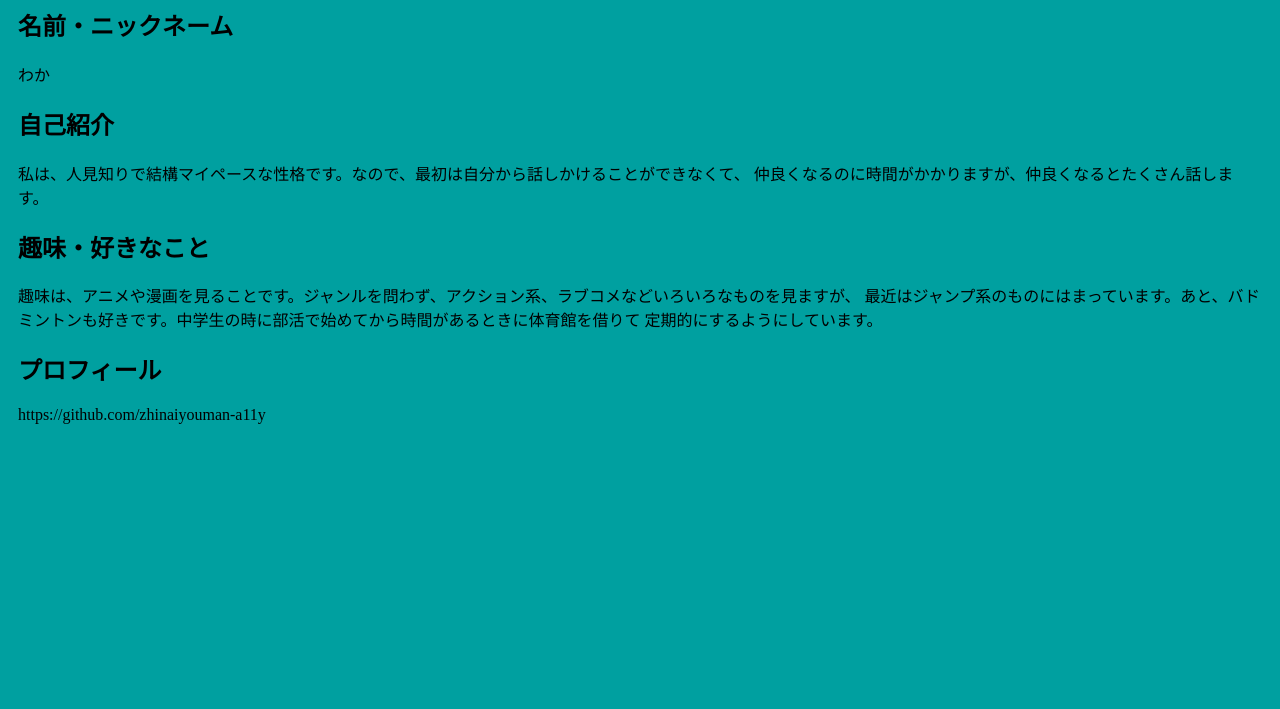
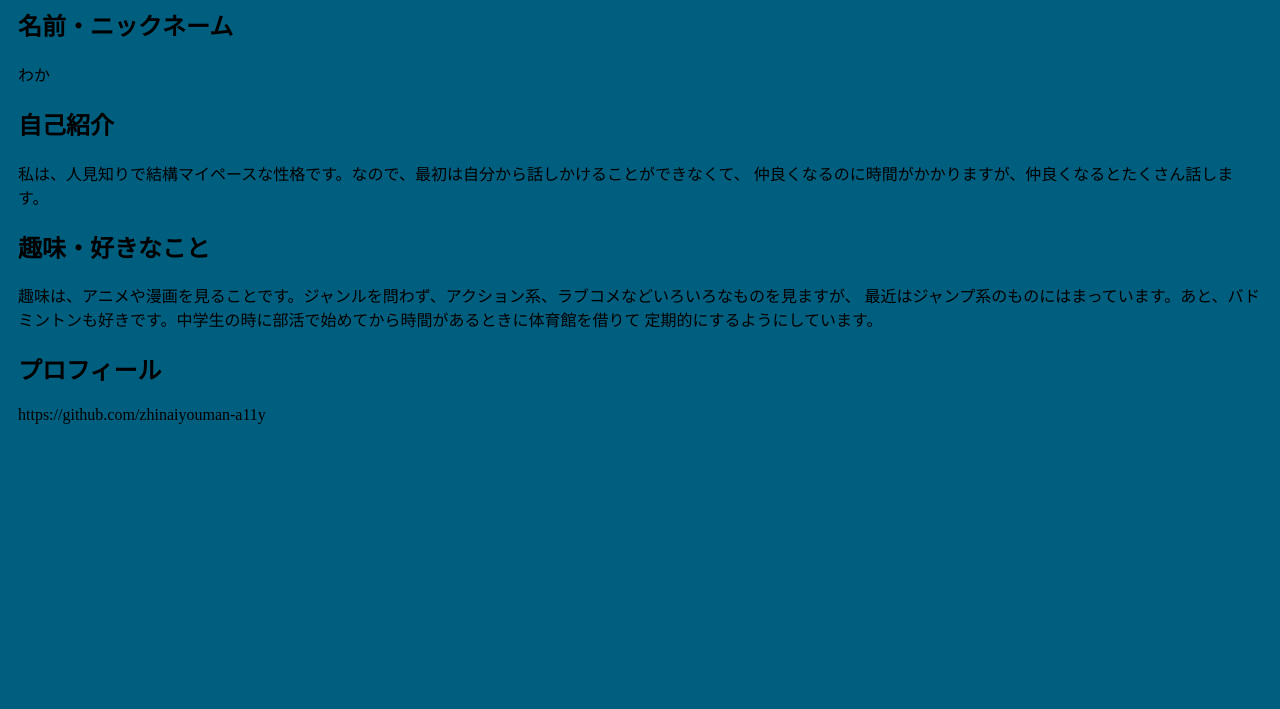
Before and after one commit to zhinaiyouman-a11y/zhinaiyouman-a11y.github.io, a plain HTML site: page index.html in a window 1280 px wide. Shown: the part 91-800 px from the top of the page. Drawn offline with Linux system fonts and the light colour scheme.

Commit message:
Update index.html

```diff
--- a/index.html
+++ b/index.html
@@ -4,7 +4,7 @@
     <style>
 		body {
 			padding: 10px;
-			background-color: #00A0A0;
+			background-color: #005E7E;
 		}
 	</style>
   </head>
```
